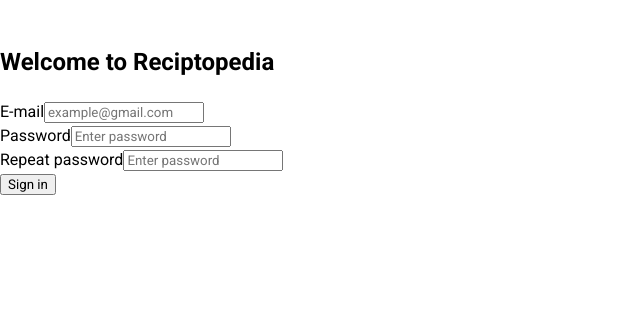
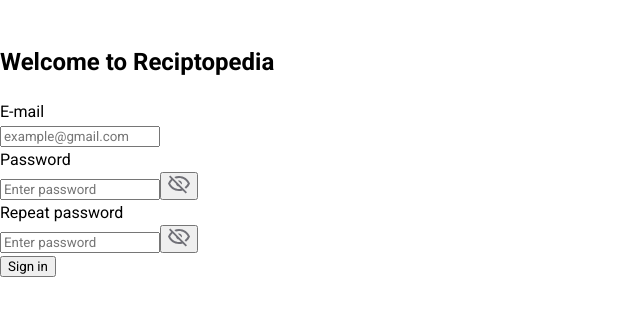
Before and after one commit to recipetoria/recipetoria-frontend, a React (Create React App) app: page /sign_in in a window 1280 px wide. Shown: the top 316 px of the page, without its empty margins (0-640 px from the left). Built offline with nearby package versions, Linux system fonts and the light colour scheme; a web font is replaced by a local one.

Commit message:
feat: wip form

```diff
--- /dev/null
+++ b/src/assets/svg/EyeIcon.tsx
@@ -0,0 +1,16 @@
+export default function EyeIcon() {
+  return (
+    <svg
+      width="22"
+      height="19"
+      viewBox="0 0 22 19"
+      fill="none"
+      xmlns="http://www.w3.org/2000/svg"
+    >
+      <path
+        d="M1 1.77L2.28 0.5L19 17.22L17.73 18.5L14.65 15.42C13.5 15.8 12.28 16 11 16C6 16 1.73 12.89 0 8.5C0.69 6.74 1.79 5.19 3.19 3.96L1 1.77ZM11 5.5C11.7956 5.5 12.5587 5.81607 13.1213 6.37868C13.6839 6.94129 14 7.70435 14 8.5C14 8.85 13.94 9.19 13.83 9.5L10 5.67C10.31 5.56 10.65 5.5 11 5.5ZM11 1C16 1 20.27 4.11 22 8.5C21.18 10.58 19.79 12.38 18 13.69L16.58 12.26C17.94 11.32 19.06 10.04 19.82 8.5C18.17 5.14 14.76 3 11 3C9.91 3 8.84 3.18 7.84 3.5L6.3 1.97C7.74 1.35 9.33 1 11 1ZM2.18 8.5C3.83 11.86 7.24 14 11 14C11.69 14 12.37 13.93 13 13.79L10.72 11.5C9.29 11.35 8.15 10.21 8 8.78L4.6 5.37C3.61 6.22 2.78 7.28 2.18 8.5Z"
+        fill="#707077"
+      />
+    </svg>
+  );
+}
--- /dev/null
+++ b/src/components/Input/Input.scss
@@ -0,0 +1 @@
+@import '../../styles/variables';
--- a/src/components/Input/Input.tsx
+++ b/src/components/Input/Input.tsx
@@ -2,6 +2,8 @@
 /* eslint-disable react/jsx-props-no-spreading */
 import { UseFormRegister, FieldErrors } from "react-hook-form";
 import { FormValues } from "../../types/types";
+import "./Input.scss";
+import EyeIcon from "../../assets/svg/EyeIcon";
 
 interface InputProps {
   name: "nickname" | "email" | "password";
@@ -43,6 +45,7 @@ export default function Input(props: InputProps) {
   return (
     <div className="form-control-input">
       <label htmlFor={name}>{label}</label>
+      <div className="input__wrapper">
         <input
           type={type}
           id={name}
@@ -50,6 +53,14 @@ export default function Input(props: InputProps) {
           placeholder={placeholder}
           {...register(name, validationSchema)}
         />
+        {name === "password" ? (
+          <button type="button" onClick={() => {}}>
+            <EyeIcon />
+          </button>
+        ) : (
+          ""
+        )}
+      </div>
       {errors && errors[name]?.type === "required" && (
         <span className="error">{errors[name]?.message}</span>
       )}
--- /dev/null
+++ b/src/pages/SignPage/SignPage.scss
@@ -0,0 +1 @@
+@import '../../styles/variables';
--- a/src/pages/SignPage/SignPage.tsx
+++ b/src/pages/SignPage/SignPage.tsx
@@ -3,6 +3,7 @@
 import { useForm, SubmitHandler } from "react-hook-form";
 import Input from "../../components/Input/Input";
 import { FormValues } from "../../types/types";
+import "./SignPage.scss";
 
 type SignMode = "signUp" | "signIn";
 
```
Lines whose indentation alone changed are shown as unchanged.
